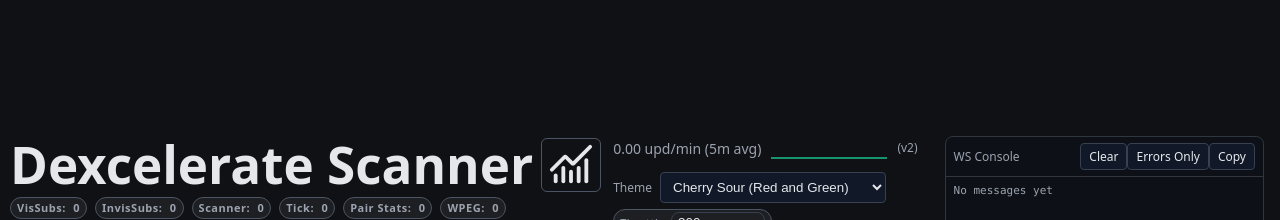
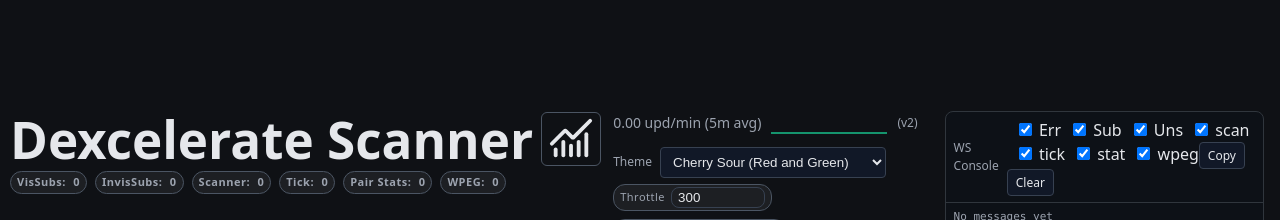
Before and after one commit to pboling/yacs, a React (Vite) app: page / in a window 1280 px wide. Both pictures are taken after a click on the button "Show WebSocket console". Shown: the top 220 px of the page. Built offline with nearby package versions, Linux system fonts and the light colour scheme; no server answers.

Commit message:
🚸 Improve WsConsole for debugging

```diff
--- a/src/components/WsConsole.tsx
+++ b/src/components/WsConsole.tsx
@@ -22,7 +22,14 @@ export default function WsConsole() {
   )
   const scrollerRef = useRef<HTMLDivElement | null>(null)
   const [copied, setCopied] = useState(false)
-  const [errorsOnly, setErrorsOnly] = useState(false)
+  // Filter checkboxes
+  const [showError, setShowError] = useState(true)
+  const [showSub, setShowSub] = useState(true)
+  const [showUnsub, setShowUnsub] = useState(true)
+  const [showScannerPairs, setShowScannerPairs] = useState(true)
+  const [showTick, setShowTick] = useState(true)
+  const [showPairStats, setShowPairStats] = useState(true)
+  const [showWpegPrices, setShowWpegPrices] = useState(true)
 
   // Install global sink so ws.mapper.js can stream here via __WS_CONSOLE_LOG__
   useEffect(() => {
@@ -53,9 +60,26 @@ export default function WsConsole() {
     })
   }, [])
 
+  // Helper to match entry text to filter type
+  function matchesFilter(e: WsConsoleEntry) {
+    // Error level
+    if (e.level === 'error' && !showError) return false
+    // Sub/Unsub detection
+    const txt = e.text.toLowerCase()
+    if (txt.includes('subscribe') && !txt.includes('unsubscribe') && !showSub) return false
+    if (txt.includes('unsubscribe') && !showUnsub) return false
+    // Event types
+    if (txt.includes('scanner-pairs') && !showScannerPairs) return false
+    if (txt.includes('tick') && !showTick) return false
+    if (txt.includes('pair-stats') && !showPairStats) return false
+    if (txt.includes('wpeg-prices') && !showWpegPrices) return false
+    // If none of the above, allow info/success if not filtered out
+    return true
+  }
+
   const visibleEntries = useMemo(() => {
-    return errorsOnly ? entries.filter((e) => e.level === 'error') : entries
-  }, [entries, errorsOnly])
+    return entries.filter(matchesFilter)
+  }, [entries, showError, showSub, showUnsub, showScannerPairs, showTick, showPairStats, showWpegPrices])
 
   const textBlob = useMemo(() => {
     return visibleEntries
@@ -89,6 +113,31 @@ export default function WsConsole() {
       <div className="ws-console__header">
         <div className="ws-console__title">WS Console</div>
         <div className="ws-console__actions">
+          {/* Filter checkboxes */}
+          <label style={{ marginLeft: 8 }}>
+            <input type="checkbox" checked={showError} onChange={e => setShowError(e.target.checked)} /> Err
+          </label>
+          <label style={{ marginLeft: 8 }}>
+            <input type="checkbox" checked={showSub} onChange={e => setShowSub(e.target.checked)} /> Sub
+          </label>
+          <label style={{ marginLeft: 8 }}>
+            <input type="checkbox" checked={showUnsub} onChange={e => setShowUnsub(e.target.checked)} /> Uns
+          </label>
+          <label style={{ marginLeft: 8 }}>
+            <input type="checkbox" checked={showScannerPairs} onChange={e => setShowScannerPairs(e.target.checked)} /> scan
+          </label>
+          <label style={{ marginLeft: 8 }}>
+            <input type="checkbox" checked={showTick} onChange={e => setShowTick(e.target.checked)} /> tick
+          </label>
+          <label style={{ marginLeft: 8 }}>
+            <input type="checkbox" checked={showPairStats} onChange={e => setShowPairStats(e.target.checked)} /> stat
+          </label>
+          <label style={{ marginLeft: 8 }}>
+            <input type="checkbox" checked={showWpegPrices} onChange={e => setShowWpegPrices(e.target.checked)} /> wpeg
+          </label>
+          <button type="button" className="btn" onClick={onCopyClick} title="Copy to clipboard">
+            {copied ? 'Copied' : 'Copy'}
+          </button>
           <button
             type="button"
             className="btn"
@@ -98,20 +147,6 @@ export default function WsConsole() {
             title="Clear history"
           >
             Clear
-          </button>
-          <button
-            type="button"
-            className="btn"
-            aria-pressed={errorsOnly}
-            onClick={() => {
-              setErrorsOnly((v) => !v)
-            }}
-            title="Show only error messages"
-          >
-            Errors Only
-          </button>
-          <button type="button" className="btn" onClick={onCopyClick} title="Copy to clipboard">
-            {copied ? 'Copied' : 'Copy'}
           </button>
         </div>
       </div>
```
